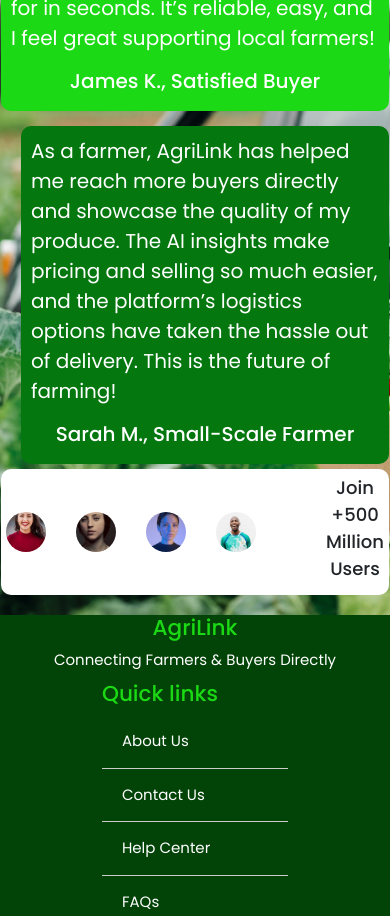
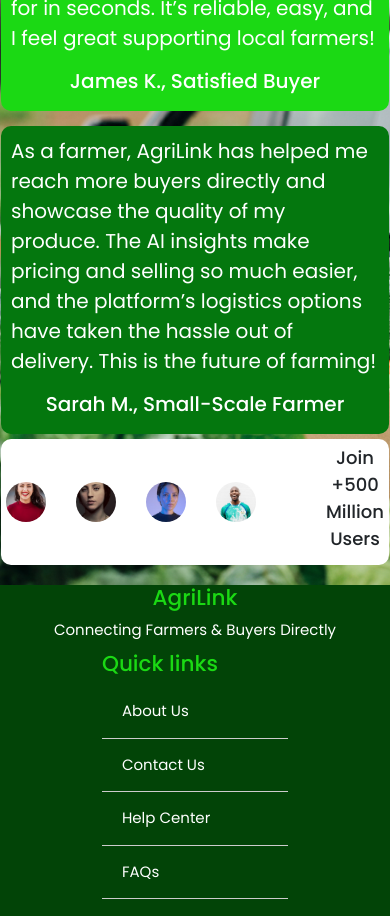
Before and after one commit to Smark16/AgriLink-Frontend, a React (Vite) app: page / in a window 390 px wide. Shown: the part 2400-3316 px from the top of the page. Built offline with nearby package versions, Linux system fonts and the light colour scheme; no server answers.

Commit message:
home page

```diff
--- a/src/components/Home/land.css
+++ b/src/components/Home/land.css
@@ -298,6 +298,13 @@
 .james, .sarah{
   width: 100%;
 }
+.sarah{
+  color: white;
+  background-color: #04770e;
+  z-index: 10px;
+  object-fit: cover;
+  margin-left: 0px;
+}
   .join h4{
   z-index: 10;
   }
```
